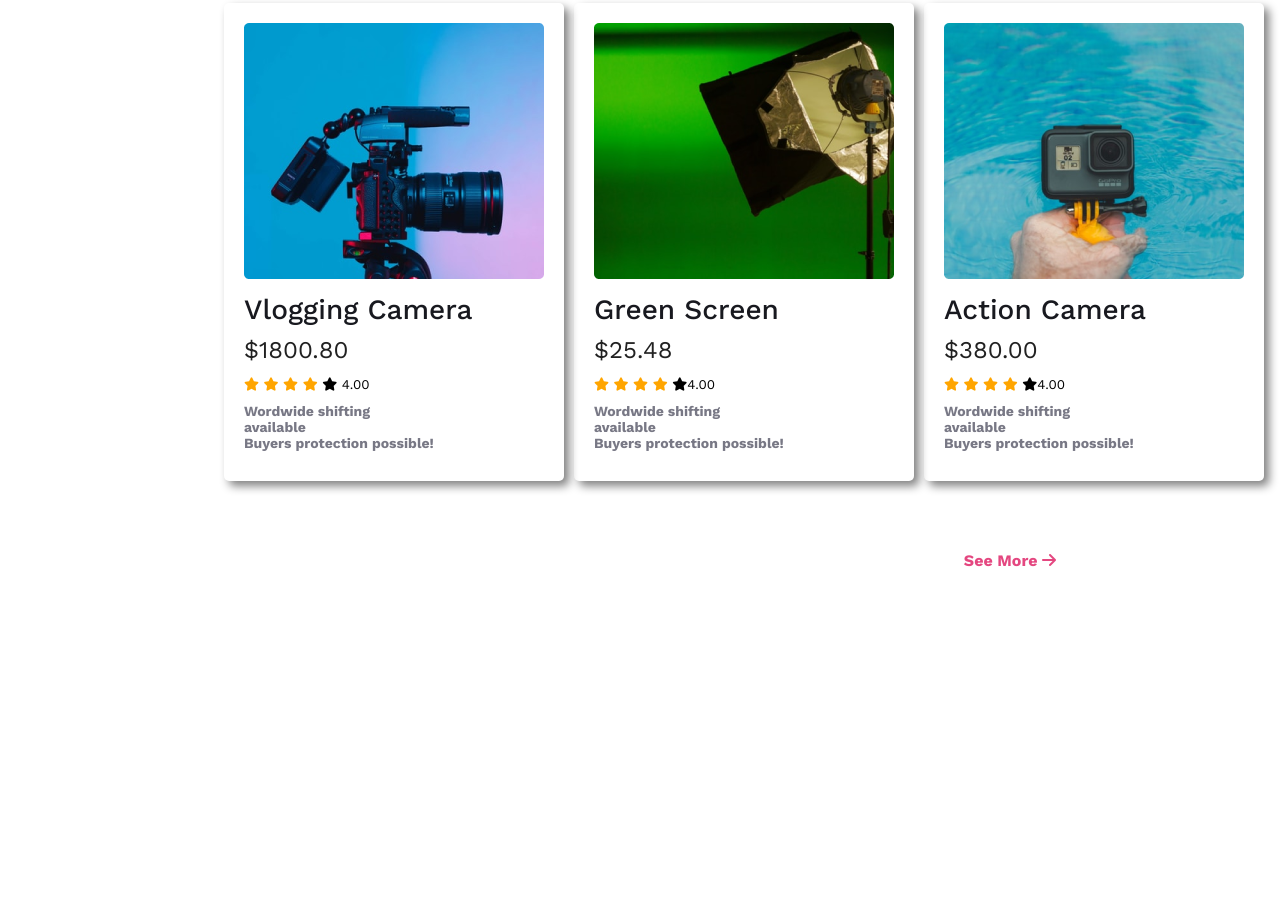
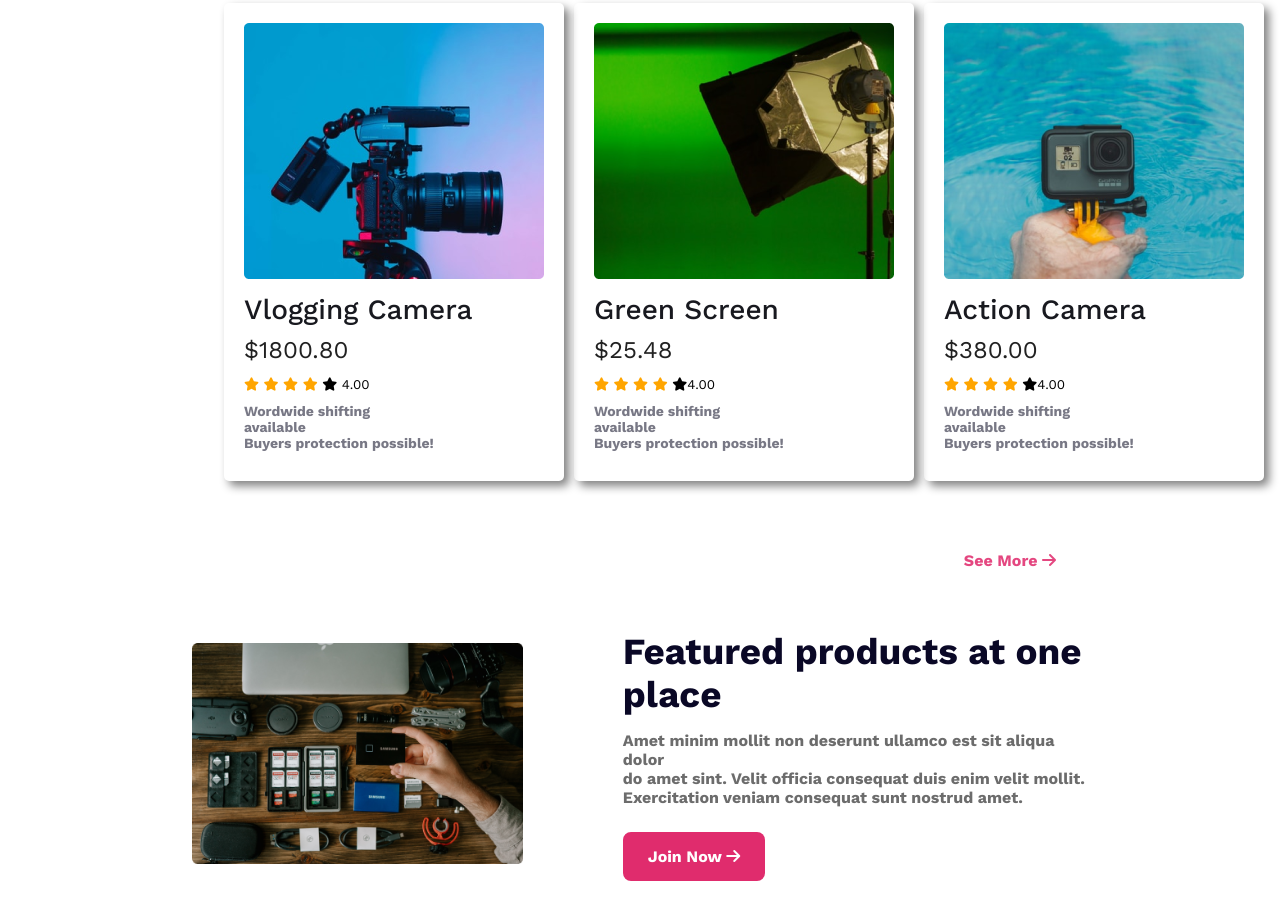
Before and after one commit to muddasirfaiyaj66/influencer-gear, a plain HTML site: page index.html in a window 1280 px wide. Shown: the part 2017-2936 px from the top of the page. Before the commit the page ends 2647 px from the top, so only its background shows below. Drawn offline with nearby package versions, Linux system fonts and the light colour scheme.

Commit message:
featured section complete

```diff
--- a/index.html
+++ b/index.html
@@ -206,6 +206,18 @@
             <p class="see-more">See More  <i class="fa-solid fa-arrow-right"></i></p>
         </section>
          <!-- popular collection section end -->
+         <!-- featured section start  -->
+         <section class="featured-container">
+            <div class="featured-content">
+                <img class="featured-content-img" src="images/gear.png" alt="">
+            </div>
+            <div class="featured-content">
+                <h1 class="featured-title">Featured products at one place</h1>
+                <p class="featured-description">Amet minim mollit non deserunt ullamco est sit aliqua dolor <br> do amet sint. Velit officia consequat duis enim velit mollit. <br> Exercitation veniam consequat sunt nostrud amet.</p>
+                <button class="featured-btn"><p>Join Now     <i class="fa-solid fa-arrow-right"></i></p></button>
+            </div>
+         </section>
+          <!-- featured section end  -->
     </main>
     <footer>
 
--- a/styles/style.css
+++ b/styles/style.css
@@ -166,6 +166,45 @@ nav>ul li a {
     font-weight: 700;
 }
 
+/* Featured section styles  */
+.featured-container {
+    width: 70%;
+    margin: 50px auto;
+    display: flex;
+    gap: 100px;
+    align-items: center;
+}
+..featured-content{
+    width: fit-content;
+}
+.featured-content-img {
+    width: 100%;
+}
+
+.featured-title {
+    color: #0A0826;
+    font-size: 2.3rem;
+    font-weight: 700;
+    margin-bottom: 15px;
+}
+
+.featured-description {
+    color: #6C6C6C;
+    font-size: 16px;
+    font-weight: 700;
+    margin-bottom: 25px;
+}
+
+.featured-btn {
+    background-color: #E02C6D;
+    color: white;
+    padding: 15px 25px;
+    border-radius: 8px;
+    border: none;
+    font-size: 16px;
+    font-weight: 700;
+}
+
 
 /* responsive section  */
 /* for mobile  */
@@ -207,17 +246,26 @@ nav>ul li a {
         gap: 20px;
         padding: 20px 15px;
     }
-    .popular-content{
+
+    .popular-content {
         grid-template-columns: 1fr;
 
 
     }
-    .gear-box img{
+
+    .gear-box img {
         width: 100%;
     }
-    .gear-box{
+
+    .gear-box {
         width: fit-content;
 
+    }
+    .featured-container{
+        flex-direction: column-reverse;
+    }
+    .featured-title{
+        font-size: 1.5rem;
     }
 
 }
@@ -256,15 +304,22 @@ nav>ul li a {
     .banner-content {
         margin-bottom: 250px;
     }
-    .popular-content{
-        grid-template-columns: 1fr ;
+
+    .popular-content {
+        grid-template-columns: 1fr;
 
     }
-    .gear-box img{
+
+    .gear-box img {
         width: 100%;
     }
-    .gear-box{
+
+    .gear-box {
         width: fit-content;
 
     }
+    .featured-container{
+        flex-direction: column-reverse;
+    }
+
 }
```
